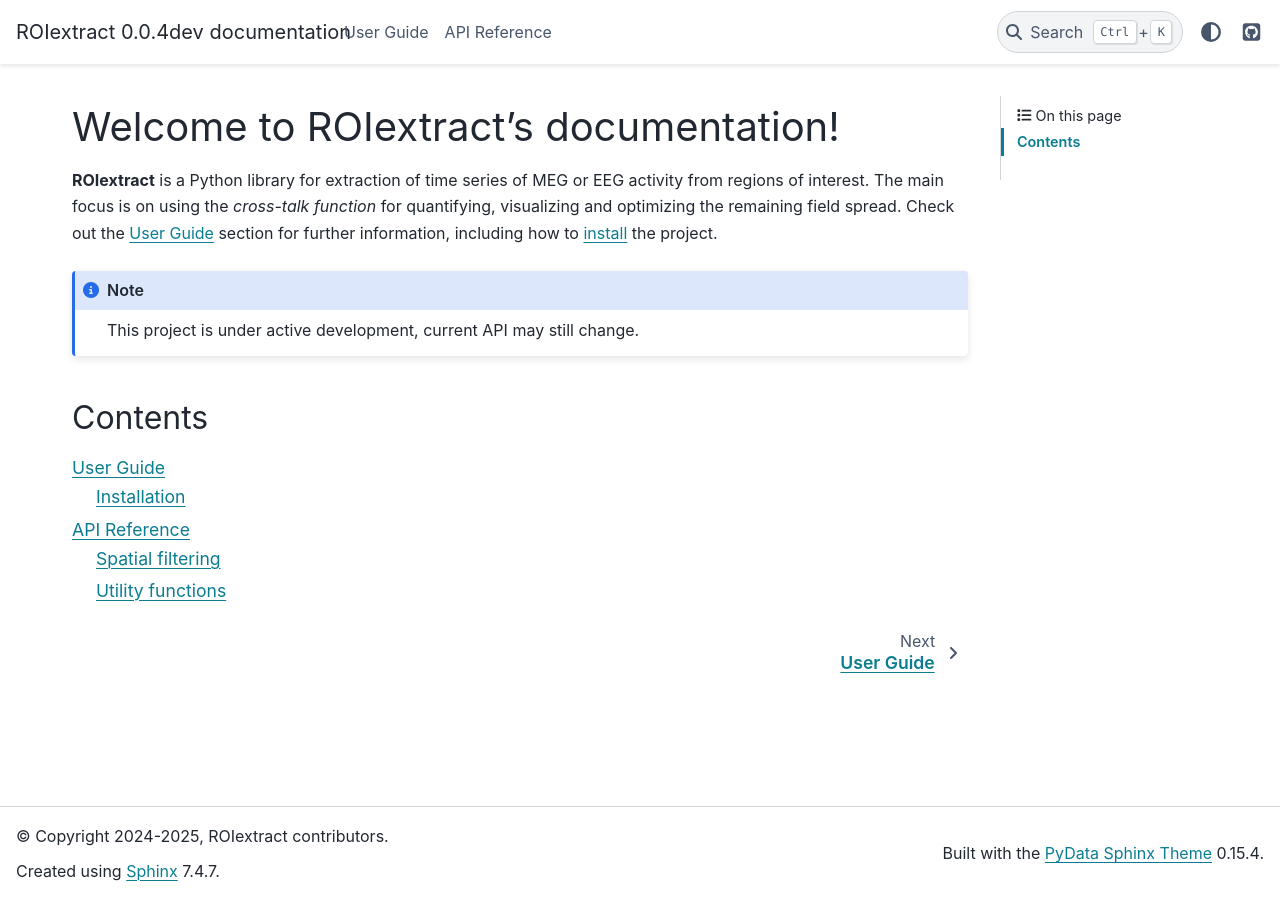
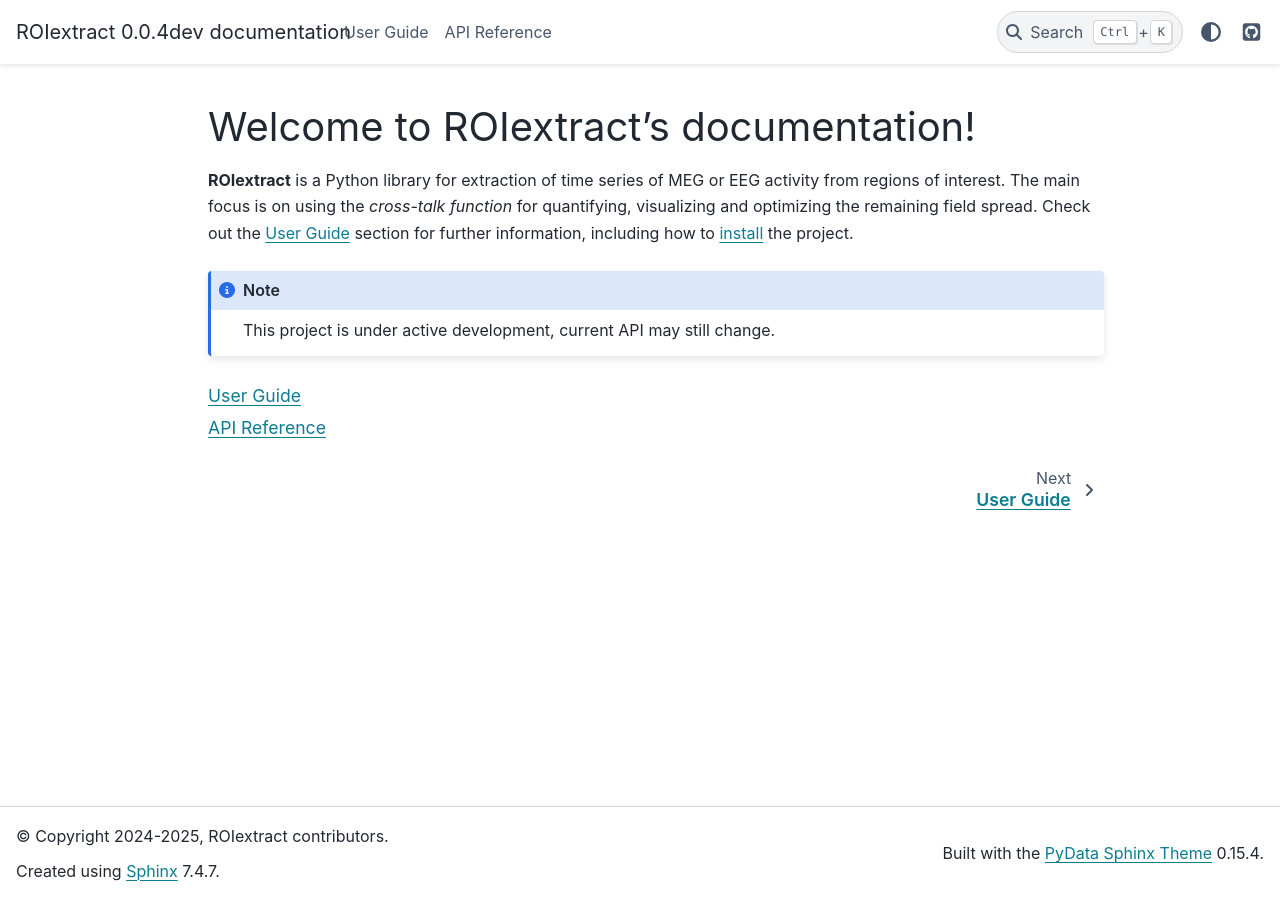
Before and after one commit to ctrltz/roiextract, a Sphinx documentation site: the page built from docs/index.rst, in a window 1280 px wide. Built offline with Sphinx 7.4.7 and the PyData theme 0.15.4, drawn with Linux system fonts in a browser that asks for light colours.

```diff
--- a/docs/index.rst
+++ b/docs/index.rst
@@ -10,14 +10,7 @@ Check out the :doc:`usage` section for further information, including how to :re
    This project is under active development, current API may still change.
 
 .. toctree::
-   :maxdepth: 2
-   :caption: Contents:
-
-
-Contents
---------
-
-.. toctree::
+   :maxdepth: 1
 
    usage
    api/index
```
